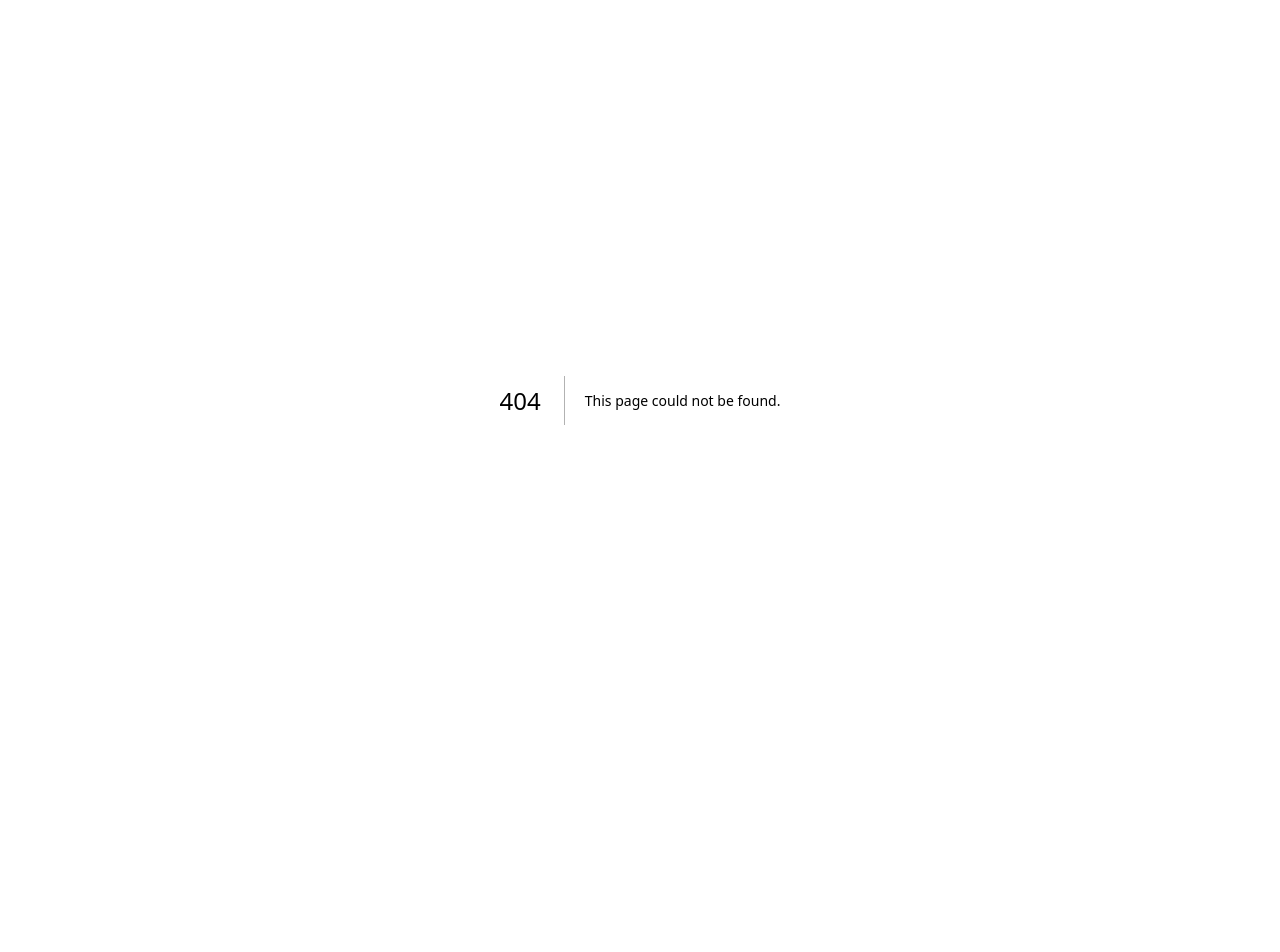
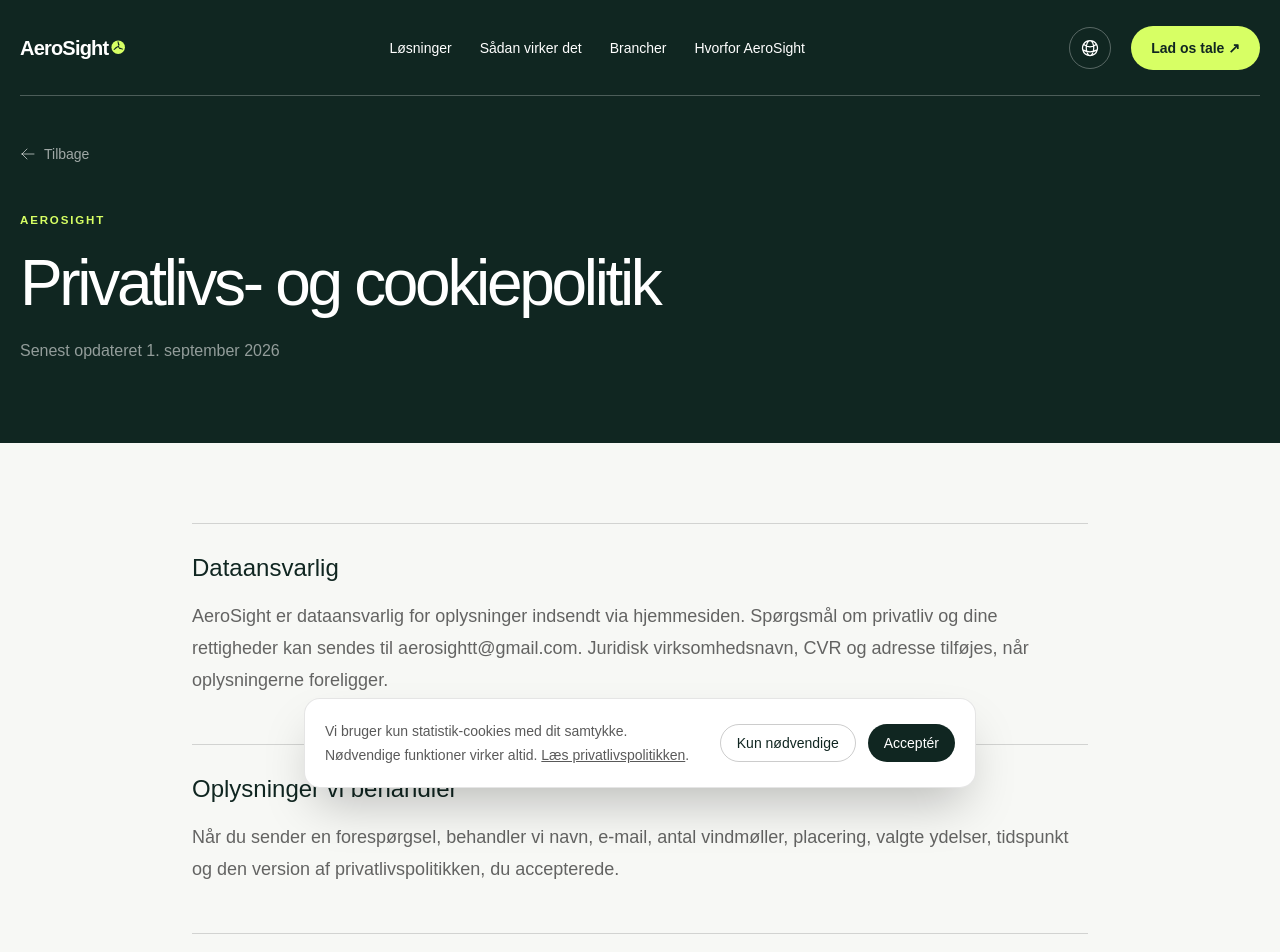
Before and after one commit to oumar969/-AeroSight, a Next.js app: page /da/privacy/ in a window 1280 px wide. Before the commit this address had no page. Shown: the top 952 px of the page. Before the commit the page ends 800 px from the top, so only its background shows below. Built offline with nearby package versions, Linux system fonts and the light colour scheme.

Commit message:
Activate inquiry form with privacy notice

```diff
--- a/app/[lang]/contact/page.tsx
+++ b/app/[lang]/contact/page.tsx
@@ -53,7 +53,7 @@
       <QuoteForm lang={lang} />
     </section>
 
-    <footer className="border-t border-white/15 py-8"><div className="shell flex flex-wrap items-center justify-between gap-4 text-sm text-white/45"><Link href={`/${lang}/`} className="text-lg text-white"><BrandLogo /></Link><span>© {new Date().getFullYear()} AeroSight. {t.rights}</span></div></footer>
+    <footer className="border-t border-white/15 py-8"><div className="shell flex flex-wrap items-center justify-between gap-4 text-sm text-white/45"><Link href={`/${lang}/`} className="text-lg text-white"><BrandLogo /></Link><div className="flex flex-wrap gap-5"><Link href={`/${lang}/privacy/`} className="underline">{da ? "Privatliv og cookies" : "Privacy and cookies"}</Link><span>© {new Date().getFullYear()} AeroSight. {t.rights}</span></div></div></footer>
     <CookieBanner lang={lang} />
   </main>;
 }
--- a/app/[lang]/page.tsx
+++ b/app/[lang]/page.tsx
@@ -49,7 +49,7 @@
 
     <section id="contact" className="bg-[var(--ink)] py-24 text-white md:py-36"><div className="shell grid gap-16 lg:grid-cols-2"><div><p className="eyebrow text-[var(--signal)]">{t.primary}</p><h2 className="section-title mt-8">{t.quote}</h2><p className="mt-8 max-w-lg text-lg leading-8 text-white/55">{t.quoteText}</p><ArrowDownIcon className="mt-20 h-16 w-16 text-[var(--signal)]"/></div><QuoteForm lang={lang}/></div></section>
 
-    <footer className="bg-[var(--ink)] pb-8 text-white"><div className="shell border-t border-white/20 pt-10"><p className="text-[clamp(2.6rem,7vw,7rem)] font-medium leading-none tracking-[-.06em]"><BrandLogo /></p><div className="mt-12 flex flex-wrap justify-between gap-5 text-sm text-white/50"><span>{t.footer}</span><span>© {new Date().getFullYear()} AeroSight. {t.rights}</span></div></div></footer>
+    <footer className="bg-[var(--ink)] pb-8 text-white"><div className="shell border-t border-white/20 pt-10"><p className="text-[clamp(2.6rem,7vw,7rem)] font-medium leading-none tracking-[-.06em]"><BrandLogo /></p><div className="mt-12 flex flex-wrap justify-between gap-5 text-sm text-white/50"><span>{t.footer}</span><div className="flex flex-wrap gap-5"><Link href={`/${lang}/privacy/`} className="underline">{lang === "da" ? "Privatliv og cookies" : "Privacy and cookies"}</Link><span>© {new Date().getFullYear()} AeroSight. {t.rights}</span></div></div></div></footer>
     <CookieBanner lang={lang}/>
   </main>;
 }
--- /dev/null
+++ b/app/[lang]/privacy/page.tsx
@@ -0,0 +1,46 @@
+import type { Metadata } from "next";
+import Link from "next/link";
+import { ArrowLeftIcon } from "@heroicons/react/24/outline";
+import { notFound } from "next/navigation";
+import { Header } from "@/components/Header";
+import { CookieBanner } from "@/components/CookieBanner";
+import type { Lang } from "@/lib/content";
+import { localizedMetadata } from "@/lib/seo";
+
+export function generateStaticParams() { return [{ lang: "en" }, { lang: "da" }]; }
+
+export async function generateMetadata({ params }: { params: Promise<{ lang: string }> }): Promise<Metadata> {
+  const { lang: raw } = await params;
+  const lang: Lang = raw === "da" ? "da" : "en";
+  return localizedMetadata(lang, "/privacy/", lang === "da"
+    ? { title: "Privatlivs- og cookiepolitik", description: "Læs hvordan AeroSight behandler oplysninger fra kontaktformularen og håndterer cookies." }
+    : { title: "Privacy and Cookie Policy", description: "Learn how AeroSight handles contact form data and cookies." });
+}
+
+export default async function PrivacyPage({ params }: { params: Promise<{ lang: string }> }) {
+  const { lang: raw } = await params;
+  if (raw !== "da" && raw !== "en") notFound();
+  const lang = raw as Lang;
+  const da = lang === "da";
+  const sections = da ? [
+    ["Dataansvarlig", "AeroSight er dataansvarlig for oplysninger indsendt via hjemmesiden. Spørgsmål om privatliv og dine rettigheder kan sendes til aerosightt@gmail.com. Juridisk virksomhedsnavn, CVR og adresse tilføjes, når oplysningerne foreligger."],
+    ["Oplysninger vi behandler", "Når du sender en forespørgsel, behandler vi navn, e-mail, antal vindmøller, placering, valgte ydelser, tidspunkt og den version af privatlivspolitikken, du accepterede."],
+    ["Formål og behandlingsgrundlag", "Oplysningerne bruges til at vurdere din forespørgsel, kontakte dig og forberede et muligt tilbud. Behandlingen sker for at besvare din anmodning og tage skridt før en eventuel aftale."],
+    ["Opbevaring og modtagere", "Forespørgsler opbevares som udgangspunkt i op til 12 måneder og slettes derefter, medmindre en længere periode er nødvendig på grund af en aftale eller et lovkrav. Vercel driver hjemmesiden, Supabase opbevarer formularoplysninger i Frankfurt, og Resend sender en kort notifikation uden formularens personoplysninger. Resend behandler e-mailmetadata i USA under deres aftalegrundlag for internationale overførsler."],
+    ["Dine rettigheder", "Du kan anmode om indsigt, rettelse, sletning, begrænsning eller gøre indsigelse mod behandlingen. Kontakt aerosightt@gmail.com. Du kan også klage til Datatilsynet."],
+    ["Cookies", "Hjemmesiden gemmer dit cookievalg lokalt i browseren. Statistik og marketing må først aktiveres efter dit samtykke. Der er aktuelt ikke tilkoblet Google Analytics eller annonceringssporing."],
+  ] : [
+    ["Data controller", "AeroSight controls personal data submitted through this website. Privacy and rights requests can be sent to aerosightt@gmail.com. Legal company name, registration number and address will be added when available."],
+    ["Data we process", "When you submit an enquiry, we process your name, email, turbine count, location, selected services, submission time and the privacy-policy version you accepted."],
+    ["Purpose and legal basis", "We use the data to assess your enquiry, contact you and prepare a possible proposal. Processing is necessary to answer your request and take steps before a potential agreement."],
+    ["Retention and recipients", "Enquiries are normally retained for up to 12 months and then deleted unless an agreement or legal obligation requires longer retention. Vercel hosts the website, Supabase stores form data in Frankfurt, and Resend sends a short notification without the form's personal data. Resend processes email metadata in the United States under its international-transfer safeguards."],
+    ["Your rights", "You may request access, correction, deletion, restriction or object to processing. Contact aerosightt@gmail.com. You may also complain to your local data-protection authority."],
+    ["Cookies", "The website stores your cookie choice locally in your browser. Analytics and marketing may only be enabled after consent. Google Analytics and advertising tracking are not currently connected."],
+  ];
+
+  return <main className="min-h-screen bg-[var(--snow)] text-[var(--ink)]">
+    <section className="relative bg-[var(--ink)] pb-20 pt-36 text-white"><Header lang={lang}/><div className="shell"><Link href={`/${lang}/`} className="mb-12 inline-flex items-center gap-2 text-sm text-white/60"><ArrowLeftIcon className="h-4"/>{da ? "Tilbage" : "Back"}</Link><p className="eyebrow text-[var(--signal)]">AeroSight</p><h1 className="section-title mt-6">{da ? "Privatlivs- og cookiepolitik" : "Privacy and Cookie Policy"}</h1><p className="mt-6 text-white/55">{da ? "Senest opdateret 1. september 2026" : "Last updated 1 September 2026"}</p></div></section>
+    <section className="shell max-w-4xl py-20"><div className="space-y-12">{sections.map(([title, body]) => <article key={title} className="border-t border-black/15 pt-7"><h2 className="text-2xl font-medium">{title}</h2><p className="mt-4 text-lg leading-8 text-black/60">{body}</p></article>)}</div><p className="mt-16 rounded-2xl bg-[var(--sand)] p-6 text-sm leading-6 text-black/60">{da ? "Denne politik er foreløbig og opdateres, når AeroSights fulde virksomhedsoplysninger foreligger." : "This policy is preliminary and will be updated when AeroSight's complete company details are available."}</p></section>
+    <CookieBanner lang={lang}/>
+  </main>;
+}
--- a/app/sitemap.ts
+++ b/app/sitemap.ts
@@ -5,7 +5,7 @@
 export const dynamic = "force-static";
 
 export default function sitemap(): MetadataRoute.Sitemap {
-  const paths = ["/", "/contact/", ...solutions.map((slug) => `/solutions/${slug}/`)];
+  const paths = ["/", "/contact/", "/privacy/", ...solutions.map((slug) => `/solutions/${slug}/`)];
   return paths.flatMap((path) => (["da", "en"] as const).map((lang) => ({
     url: `${siteUrl}/${lang}${path}`,
     lastModified: new Date(),
--- a/components/CookieBanner.tsx
+++ b/components/CookieBanner.tsx
@@ -1,6 +1,7 @@
 "use client";
 
 import { useEffect, useState } from "react";
+import Link from "next/link";
 import type { Lang } from "@/lib/content";
 
 export function CookieBanner({ lang }: { lang: Lang }) {
@@ -8,7 +9,7 @@
   const choose = (value: string) => { localStorage.setItem("aerosight-consent", value); setShow(false); };
   if (!show) return null;
   return <aside className="fixed bottom-3 left-3 right-3 z-50 mx-auto max-w-2xl rounded-2xl border border-black/10 bg-white p-5 shadow-2xl md:flex md:items-center md:gap-6">
-    <p className="flex-1 text-sm leading-6 text-black/65">{lang === "da" ? "Vi bruger kun statistik-cookies med dit samtykke. Nødvendige funktioner virker altid." : "We only use analytics cookies with your consent. Essential functions always work."}</p>
+    <p className="flex-1 text-sm leading-6 text-black/65">{lang === "da" ? "Vi bruger kun statistik-cookies med dit samtykke. Nødvendige funktioner virker altid." : "We only use analytics cookies with your consent. Essential functions always work."} <Link href={`/${lang}/privacy/`} className="underline">{lang === "da" ? "Læs privatlivspolitikken" : "Read the privacy policy"}</Link>.</p>
     <div className="mt-4 flex gap-3 md:mt-0"><button onClick={()=>choose("essential")} className="rounded-full border border-black/20 px-4 py-2 text-sm">{lang === "da" ? "Kun nødvendige" : "Essential only"}</button><button onClick={()=>choose("all")} className="rounded-full bg-[var(--ink)] px-4 py-2 text-sm text-white">{lang === "da" ? "Acceptér" : "Accept"}</button></div>
   </aside>;
 }
--- a/components/QuoteForm.tsx
+++ b/components/QuoteForm.tsx
@@ -14,7 +14,7 @@
 
 export function QuoteForm({ lang }: { lang: Lang }) {
   const da = lang === "da";
-  const enabled = process.env.NEXT_PUBLIC_FORM_ENABLED === "true";
+  const enabled = process.env.NEXT_PUBLIC_FORM_ENABLED !== "false";
   const [step, setStep] = useState(0);
   const [done, setDone] = useState(false);
   const [sending, setSending] = useState(false);
```
